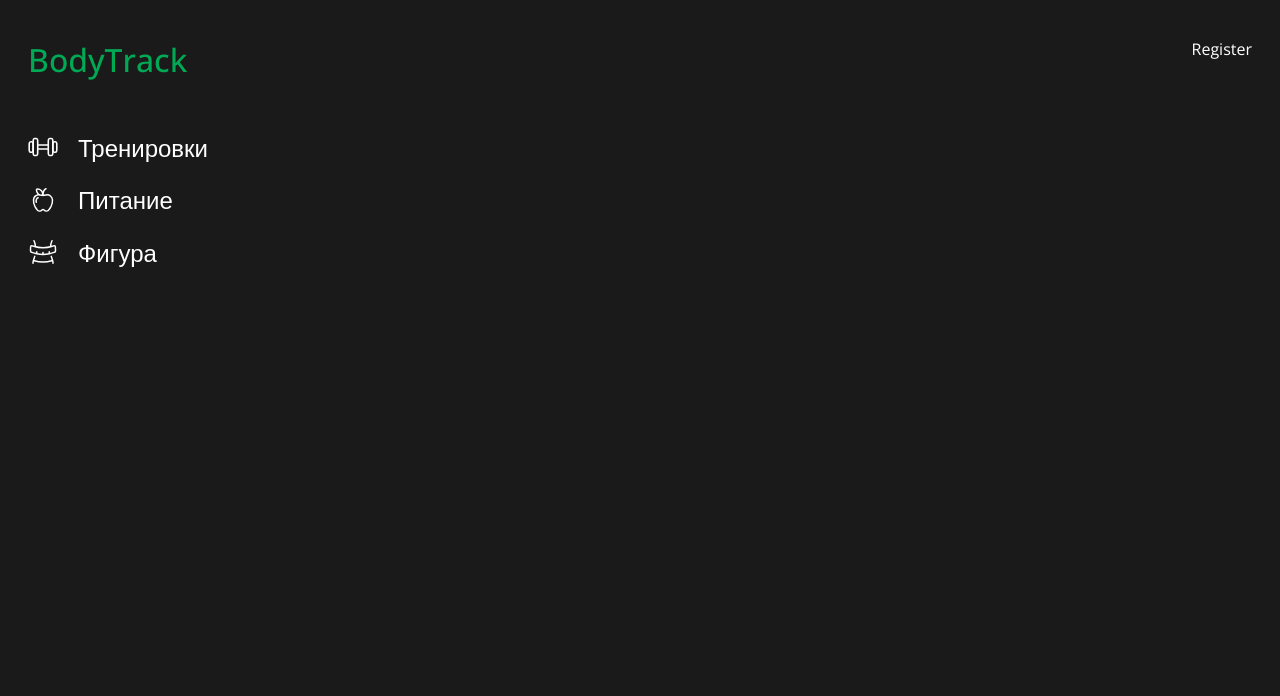
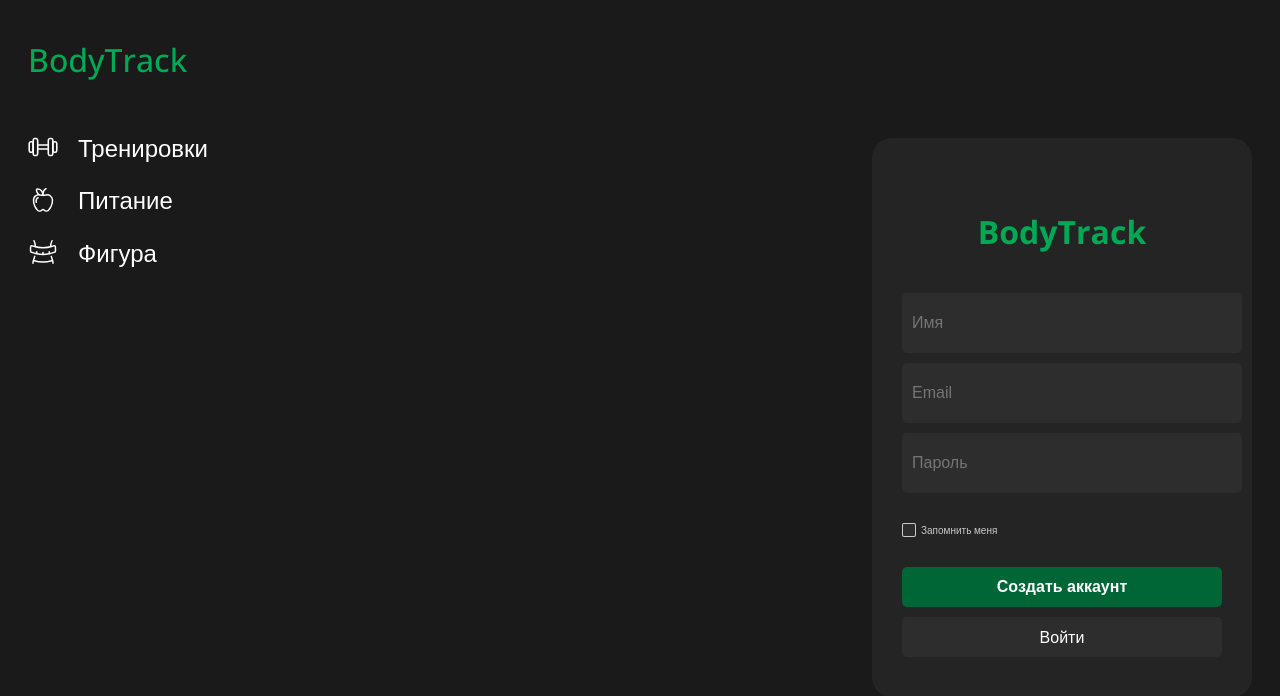
Before and after one commit to Top4ik228-Akey-Ivan/BodyTrack-front, a React (Vite) app: page /auth/register in a window 1280 px wide. Shown: the top 696 px of the page. Built offline with nearby package versions, Linux system fonts and the light colour scheme; no server answers.

Commit message:
add register

```diff
--- a/src/components/appRouter/index.tsx
+++ b/src/components/appRouter/index.tsx
@@ -2,13 +2,14 @@ import React from 'react';
 import { Routes, Route, Navigate } from 'react-router-dom';
 import SideBarLayout from '../sidebar/sidebarLayout';
 import LoginPage from '../auth/login';
+import RegisterPage from '../auth/register';
 
 const AppRouter: React.FC = () => {
     return (
         <Routes>
             <Route path="/" element={<SideBarLayout />}>
                 <Route path="/auth/login" element={<LoginPage />} />
-                <Route path="/auth/register" element={<div>Register</div>} />
+                <Route path="/auth/register" element={<RegisterPage />} />
 
                 <Route path="/workouts" element={<div>workouts</div>} />
                 <Route path="/diet" element={<div>Diet</div>} />
--- a/src/components/auth/register.tsx
+++ b/src/components/auth/register.tsx
@@ -0,0 +1,136 @@
+import styles from './auth.module.css';
+import { useForm } from 'react-hook-form';
+
+import checkMark from '../../assets/icons/other/check-mark.svg';
+import { useState } from 'react';
+import { useRegister } from '../../hooks/useAuth';
+import { Link } from 'react-router-dom';
+
+interface RegisterForm {
+    name: string;
+    email: string;
+    password: string;
+    rememberMe: boolean;
+}
+
+const RegisterPage: React.FC = () => {
+    const { handleRegister, registerError } = useRegister();
+    const [serverError, setServerError] = useState<string>('');
+
+    const {
+        register,
+        handleSubmit,
+        formState: { errors },
+    } = useForm<RegisterForm>({
+        defaultValues: {
+            name: '',
+            email: '',
+            password: '',
+            rememberMe: false,
+        },
+    });
+
+    const onSubmit = async (data: RegisterForm) => {
+        setServerError('');
+        try {
+            await handleRegister({
+                name: data.name,
+                email: data.email,
+                password: data.password,
+            });
+            // eslint-disable-next-line @typescript-eslint/no-explicit-any
+        } catch (err: any) {
+            setServerError(err.message || 'Ошибка при регистрации');
+        }
+    };
+
+    return (
+        <form onSubmit={handleSubmit(onSubmit)} className={styles.loginForm}>
+            <p className={styles.title}>BodyTrack</p>
+
+            <div className={styles.inputBox}>
+                {(serverError || registerError) && (
+                    <div className={styles.errorMessage}>{serverError || registerError}</div>
+                )}
+                {/* Поле Имя */}
+                <input
+                    placeholder="Имя"
+                    className={`${styles.input} ${errors.name ? styles.error : ''}`}
+                    type="text"
+                    autoComplete="name"
+                    {...register('name', {
+                        required: 'Имя обязательно',
+                        minLength: {
+                            value: 2,
+                            message: 'Имя должно содержать минимум 2 символа',
+                        },
+                        pattern: {
+                            value: /^[a-zA-Zа-яА-ЯёЁ\s]+$/i,
+                            message: 'Имя может содержать только буквы',
+                        },
+                    })}
+                />
+                {errors.name && <span className={styles.errorMessage}>{errors.name.message}</span>}
+
+                {/* Поле Email */}
+                <input
+                    placeholder="Email"
+                    className={`${styles.input} ${errors.email ? styles.error : ''}`}
+                    type="email"
+                    autoComplete="email"
+                    {...register('email', {
+                        required: 'Email обязателен',
+                        pattern: {
+                            value: /^[A-Z0-9._%+-]+@[A-Z0-9.-]+\.[A-Z]{2,}$/i,
+                            message: 'Введите корректный email адрес',
+                        },
+                    })}
+                />
+                {errors.email && (
+                    <span className={styles.errorMessage}>{errors.email.message}</span>
+                )}
+
+                {/* Поле Пароль */}
+                <input
+                    placeholder="Пароль"
+                    className={`${styles.input} ${errors.password ? styles.error : ''}`}
+                    type="password"
+                    autoComplete="new-password"
+                    {...register('password', {
+                        required: 'Пароль обязателен',
+                        minLength: {
+                            value: 6,
+                            message: 'Пароль должен содержать минимум 6 символов',
+                        },
+                    })}
+                />
+                {errors.password && (
+                    <span className={styles.errorMessage}>{errors.password.message}</span>
+                )}
+            </div>
+
+            <div className={styles.rememberMe}>
+                <label className={styles.checkboxLabel}>
+                    <input
+                        type="checkbox"
+                        className={styles.hiddenCheckbox}
+                        {...register('rememberMe')}
+                    />
+                    <div className={styles.checkBox}>
+                        <img src={checkMark} alt="remember me" className={styles.checkmarkIcon} />
+                    </div>
+                    <p className={styles.rememberText}>Запомнить меня</p>
+                </label>
+            </div>
+
+            <button type="submit" className={styles.primaryButton}>
+                Создать аккаунт
+            </button>
+            <Link to="/auth/login" className={styles.linkButton}>
+                Войти
+            </Link>
+        </form>
+    );
+};
+
+export default RegisterPage;
```
